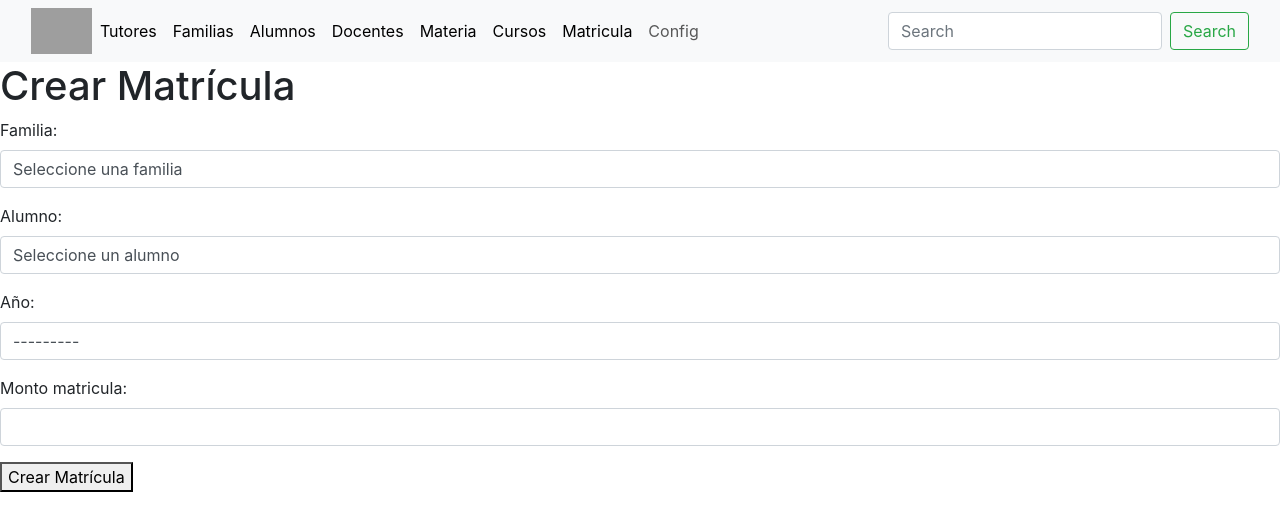
After one commit to FacuMaza/SagradoCorazon, a Django app: page /matriculas/crear/ in a window 1280 px wide. The commit adds this page. Shown: the top 531 px of the page. Run offline with Django 5.2, Linux system fonts and the light colour scheme; data comes from the database, SQL or seed files in the repository; some libraries are stand-ins or nearby versions; grey boxes are pictures that could not be loaded.

Commit message:
add matriculas

```diff
--- a/academico/admin.py
+++ b/academico/admin.py
@@ -85,8 +85,8 @@ class mes_año(admin.ModelAdmin):
 
 @admin.register(Cuotas)
 class CuotasAdmin(admin.ModelAdmin):
-    list_display = ('Alumnos',  'Monto_cuota', 'Mes_año','Tutor',)
-    search_fields = ('Alumnos', 'Monto_cuota',  'Mes_año','Tutor',)  # Buscar por campos relacionados
+    list_display = ('Alumnos',  'Monto_cuota', 'Mes','Año','Tutor',)
+    search_fields = ('Alumnos', 'Monto_cuota',  'Mes','Año','Tutor',)  # Buscar por campos relacionados
     list_filter = ( 'Alumnos',)
 
     # Puedes añadir más opciones a tu administrador aquí:
--- a/academico/models.py
+++ b/academico/models.py
@@ -285,8 +285,9 @@ class mes_año(models.Model):
 class Cuotas(models.Model):
     Alumnos = models.ForeignKey(Alumnos, on_delete=models.CASCADE)
     Tutor = models.ForeignKey(Tutores, on_delete=models.CASCADE,default=None)
-    Mes_año = models.ForeignKey(mes_año, on_delete=models.CASCADE) ## MES Y AÑO QUE SE ABONA LA CUOTA
-    Fecha_hora_del_pago = models.DateField(default=None) ## FECHA Y HORA DEL PAGO DE LA CUOTA
+    Año = models.CharField(max_length=4,default=1)
+    Mes = models.CharField(max_length=4,default=1) ## MES Y AÑO QUE SE ABONA LA CUOTA
+    Fecha_hora_del_pago = models.DateField(default=None, null=True,blank=True) ## FECHA Y HORA DEL PAGO DE LA CUOTA
     Monto_cuota = models.FloatField(default=200000)
     Pagado = models.BooleanField(default=False)
     Anticipado = models.BooleanField(default=False)
--- a/academico/templates/base.html
+++ b/academico/templates/base.html
@@ -43,6 +43,9 @@
                     <li class="nav-item">
                       <a class="nav-link active" aria-current="page" href='{% url 'cursos_list'%}'>Cursos</a>
                     </li>
+                    <li class="nav-item">
+                      <a class="nav-link active" aria-current="page" href='{% url 'crear_matricula'%}'>Matricula</a>
+                    </li>
                     {% comment %} <li class="nav-item">
                       <a class="nav-link active" aria-current="page" href='{% url 'cuotas_list'%}'>Cuotas</a>
                     </li> {% endcomment %}
--- a/contable/admin.py
+++ b/contable/admin.py
@@ -1,7 +1,7 @@
 from django.contrib import admin
 from .models import *
 
-@admin.register(matricula)
+@admin.register(Matricula)
 class matricula(admin.ModelAdmin):
     list_display = ('alumno', 'Año', 'monto_matricula','pagado')
     search_fields = ('alumno', 'Año', 'monto_matricula','pagado')
--- /dev/null
+++ b/contable/forms.py
@@ -0,0 +1,33 @@
+from django import forms
+from .models import *
+
+
+class MatriculaForm(forms.ModelForm):
+    Familia = forms.ModelChoiceField(queryset=Familia.objects.all(), label="Familia", widget=forms.Select(attrs={'class': 'form-control'}), empty_label="Seleccione una familia")
+    alumno = forms.ModelChoiceField(queryset=Alumnos.objects.all(), label="Alumno", widget=forms.Select(attrs={'class': 'form-control'}), empty_label="Seleccione un alumno")
+
+    class Meta:
+        model = Matricula
+        fields = ['Familia', 'alumno', 'Año', 'monto_matricula']
+        widgets = {
+            'Año': forms.Select(attrs={'class': 'form-control'}),
+            'monto_matricula': forms.NumberInput(attrs={'class': 'form-control'}),
+        }
+
+    def __init__(self, *args, **kwargs):
+        super().__init__(*args, **kwargs)
+
+        # Inicializar ambos campos como vacíos
+        self.fields['Familia'].empty_label = "Seleccione una familia"
+        self.fields['alumno'].empty_label = "Seleccione un alumno"
+
+        # Manejar la actualización de alumnos cuando se selecciona una familia
+        if self.is_bound:
+            # Obtener la familia seleccionada
+            familia_id = self.data.get('Familia')
+            if familia_id:
+                # Obtener los alumnos de la familia seleccionada
+                alumnos = Alumnos.objects.filter(Familia_id=familia_id)
+                # Actualizar las opciones del campo 'alumno'
+                alumno_choices = [(alumno.id, f'{alumno.Nombres}') for alumno in alumnos]
+                self.fields['alumno'].choices = alumno_choices
--- a/contable/models.py
+++ b/contable/models.py
@@ -3,8 +3,9 @@ from django.db import models
 from academico.models import *
 
 
-class matricula (models.Model):
+class Matricula(models.Model):
     alumno = models.ForeignKey(Alumnos, on_delete=models.CASCADE)
+
     años = [('2022', '2022'),('2023', '2023'),]
     Año = models.CharField(max_length=4, choices=años)
     monto_matricula = models.FloatField()
@@ -18,7 +19,7 @@ class matricula (models.Model):
         verbose_name_plural = 'matriculas'
 
 class pagomatricula(models.Model):
-    matriculas = models.ForeignKey(matricula, on_delete=models.CASCADE)
+    matriculas = models.ForeignKey(Matricula, on_delete=models.CASCADE)
     efectivo = models.FloatField(null=True, blank=True)
     transferencia = models.FloatField(null=True, blank=True)
     cheque = models.FloatField(null=True, blank=True)
--- /dev/null
+++ b/contable/templates/listar_matriculas.html
@@ -0,0 +1,6 @@
+<h1>Listado de Matrículas</h1>
+<ul>
+    {% for matricula in matriculas %}
+        <li>{{ matricula.alumno }} - {{ matricula.Año }}</li>
+    {% endfor %}
+</ul>
--- /dev/null
+++ b/contable/templates/matricula_existe.html
@@ -0,0 +1 @@
+<h1>la matricula ya existe</h1>
--- /dev/null
+++ b/contable/templates/matriculas_forms.html
@@ -0,0 +1,16 @@
+{% extends 'base.html' %}
+
+{% block content %}
+    <h1>Crear Matrícula</h1>
+
+    {% if familia_id %}
+        <p>Familia seleccionada: {{ familia.Nombre_Familia }}</p>
+    {% endif %}
+
+    <form method="POST" enctype="multipart/form-data">
+        {% csrf_token %}
+        {{ form.as_p }}
+        <button type="submit">Crear Matrícula</button>
+    </form>
+
+{% endblock %}
--- /dev/null
+++ b/contable/templates/sintutor.html
@@ -0,0 +1 @@
+<h1>no tiene tutor</h1>
--- a/contable/urls.py
+++ b/contable/urls.py
@@ -5,3 +5,10 @@ from contable import views
 urlpatterns = [
     path('conta', views.contable, name= "index_conta"),
 ]
+
+        ## LISTA DE MATRICULAS
+urlpatterns += [
+    path('matriculas/', views.listar_matriculas, name='listar_matriculas'),
+    path('matriculas/crear/', views.crear_matricula, name='crear_matricula'),
+    path('sin_tutor/<int:alumno_id>/', views.sin_tutor, name='sin_tutor'),
+]
--- a/contable/views.py
+++ b/contable/views.py
@@ -1,6 +1,12 @@
-from django.shortcuts import render
+from django.contrib import messages
+from urllib import request
+from django.shortcuts import redirect, render
 from django.contrib.auth.decorators import login_required
+
 from django.contrib.auth import logout
+from .models import *
+from .forms import *
+from django.views.generic import ListView, UpdateView, FormView,CreateView
 
 # Create your views here.
 
@@ -8,3 +14,76 @@ from django.contrib.auth import logout
 @login_required
 def contable(request):
     return render(request, "indexcontable.html")
+
+
+                ## MATRICULAS
+
+def listar_matriculas(request):
+    matriculas = Matricula.objects.all()
+    context = {'matriculas': matriculas}
+    return render(request, 'listar_matriculas.html', context)
+
+def crear_matricula(request):
+    if request.method == 'POST':
+        form = MatriculaForm(request.POST)
+        if form.is_valid():
+            # Obtén el objeto Alumno desde el formulario
+            alumno = form.cleaned_data['alumno']
+
+            # Obtén la familia del alumno
+            familia = alumno.Familia
+
+            # Verifica si ya existe una matrícula para este alumno en este año
+            existing_matricula = Matricula.objects.filter(alumno=alumno, Año=form.cleaned_data['Año']).exists()
+            if existing_matricula:
+                # Si existe, muestra un mensaje de error y redirige al formulario
+
+                return render(request, 'matricula_existe.html', {'form': form})
+
+            # Verifica si el alumno tiene un tutor
+            tutor = familia.Tutores.first()
+            if tutor:
+                # Guarda la matrícula
+                matricula = form.save(commit=False)
+                matricula.pagado = False
+                matricula.save()
+
+                # Crea las cuotas para el alumno actual
+                meses = ['03', '04', '05', '06', '07', '08', '09', '10', '11', '12']
+                for mes in meses:
+                    Cuotas.objects.create(
+                        Mes=mes,
+                        Año=matricula.Año,
+                        Monto_cuota=200000.00,
+                        Alumnos=alumno,
+                        Extraordinario='',
+                        Tutor=tutor
+                    )
+                return redirect('/matriculas/')
+            else:
+                # Si no tiene tutor, muestra un mensaje de error y no guarda la matrícula
+
+                return render(request, 'sintutor.html', {'form': form})
+    else:
+        form = MatriculaForm()
+        # Obtener la familia seleccionada (si la hay) desde la URL
+        familia_id = request.GET.get('familia_id')
+        if familia_id:
+            # Obtener la familia seleccionada
+            familia = Familia.objects.get(pk=familia_id)
+            # Obtener los alumnos de la familia seleccionada
+            alumnos = Alumnos.objects.filter(Familia=familia)
+        else:
+            # Si no se ha seleccionado una familia, mostrar una lista vacía
+            alumnos = []
+
+        return render(request, 'matriculas_forms.html', {'form': form,'alumnos': alumnos})
+
+
+
+def sin_tutor(request, alumno_id):
+    alumno = Alumnos.objects.get(pk=alumno_id)  # Obtén el objeto Alumno usando alumno_id
+    context = {
+        'alumno': alumno,
+    }
+    return render(request, 'sin_tutor.html', context)
```
Also changed, not shown: academico/views.py (+68 -53 lines), academico/migrations/0014_alter_cuotas_mes_año.py (added), academico/migrations/0015_remove_cuotas_mes_año_cuotas_año_cuotas_mes.py (added), academico/migrations/0016_alter_cuotas_fecha_hora_del_pago.py (added), colegio.sqlite3.
